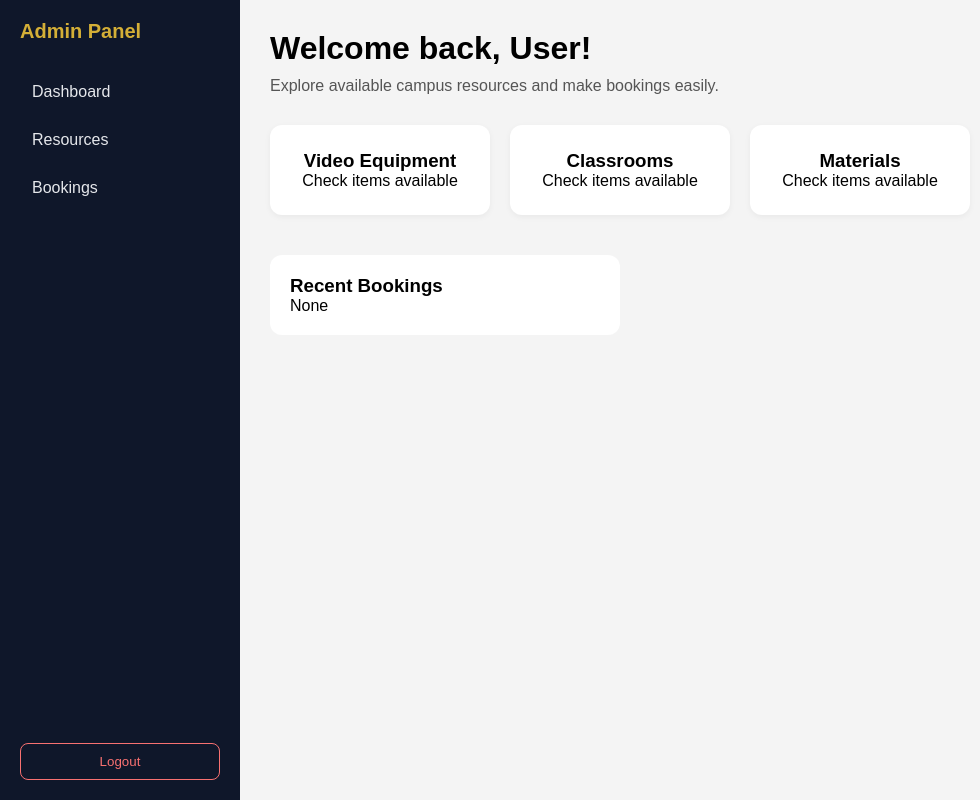
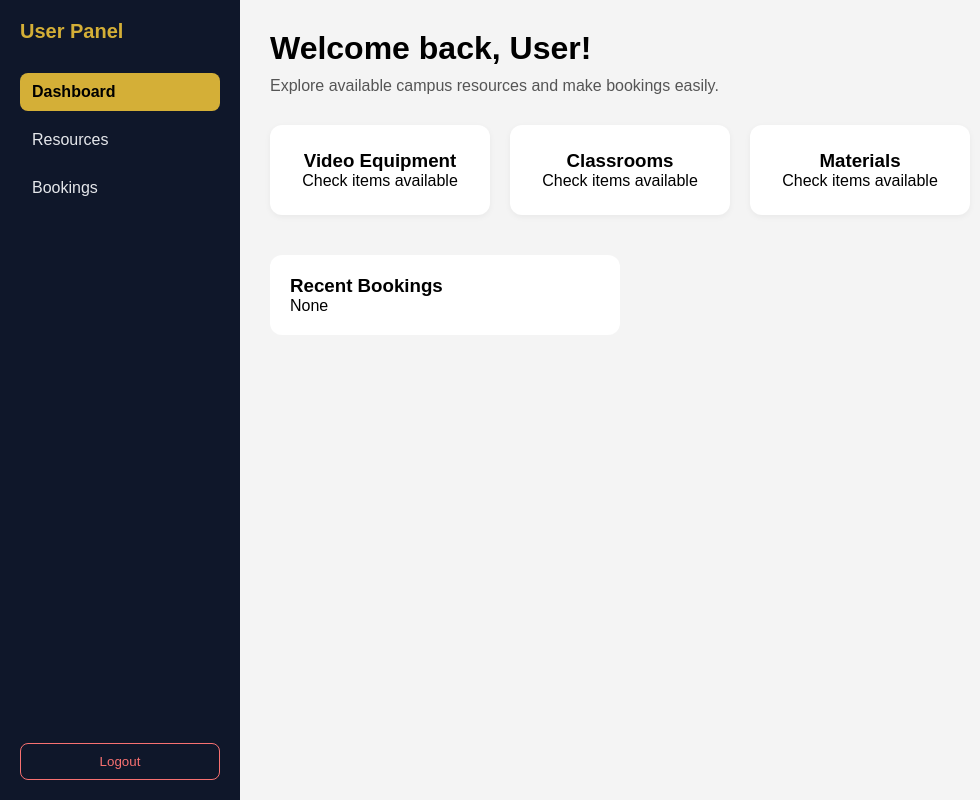
Before and after one commit to mahouboy23/campus-resource-management-system, a React (Create React App) app in the folder frontend/: page /user in a window 1280 px wide. Shown: the whole page, without its empty margins (0-980 px from the left). Built offline with nearby package versions, Linux system fonts and the light colour scheme.

Commit message:
fixed userNavbar issue

```diff
--- a/frontend/src/components/UserNavbar.js
+++ b/frontend/src/components/UserNavbar.js
@@ -8,20 +8,20 @@ function AdminNavbar() {
         <div className="sidebar">
 
             <div className="logo">
-                Admin Panel
+                    User Panel
             </div>
 
             <ul className="nav-links">
-                <li className={location.pathname === "/admin" ? "active" : ""}>
-                    <Link to="/admin">Dashboard</Link>
+                <li className={location.pathname === "/user" ? "active" : ""}>
+                    <Link to="/user">Dashboard</Link>
                 </li>
 
-                <li className={location.pathname === "/admin/resources" ? "active" : ""}>
-                    <Link to="/admin/resources">Resources</Link>
+                <li className={location.pathname === "/user/resources" ? "active" : ""}>
+                    <Link to="/user/resources">Resources</Link>
                 </li>
 
-                <li className={location.pathname === "/admin/bookings" ? "active" : ""}>
-                    <Link to="/admin/bookings">Bookings</Link>
+                <li className={location.pathname === "/user/bookings" ? "active" : ""}>
+                    <Link to="/user/bookings">Bookings</Link>
                 </li>
             </ul>
 
```
